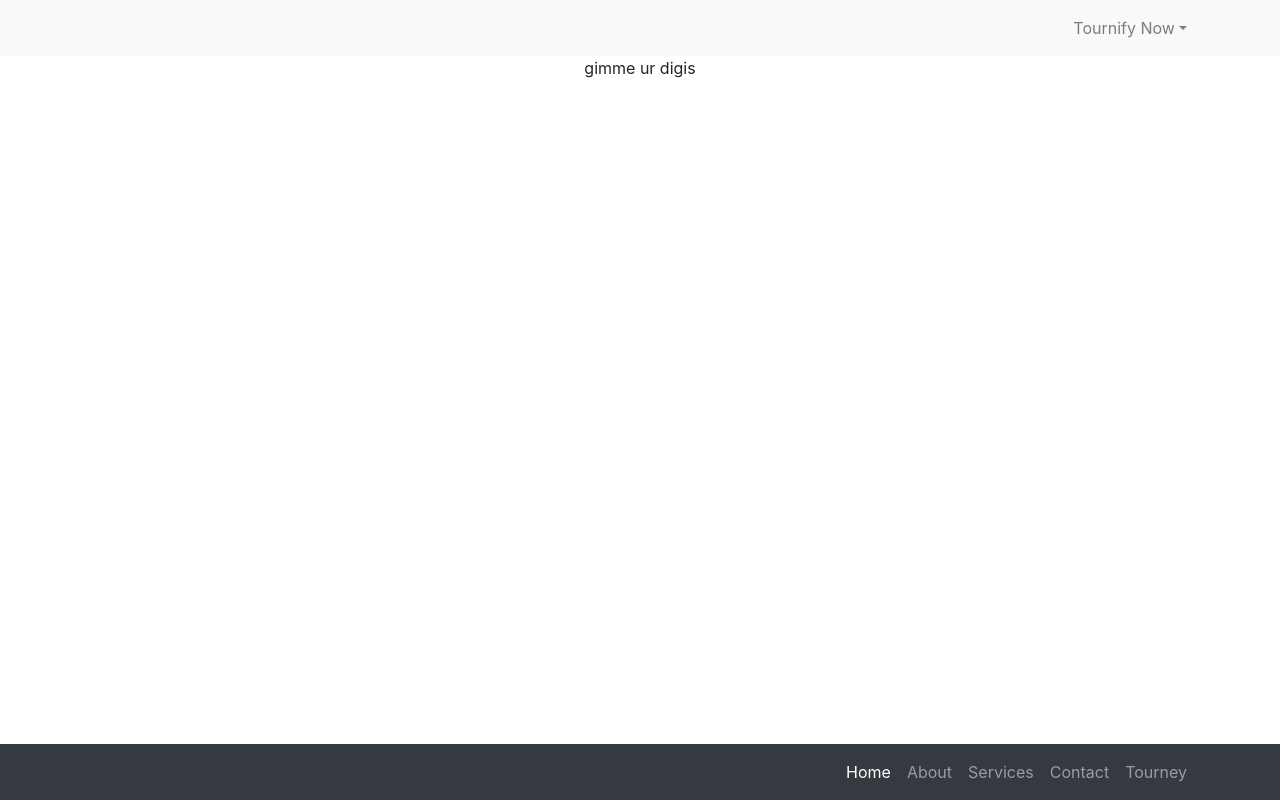
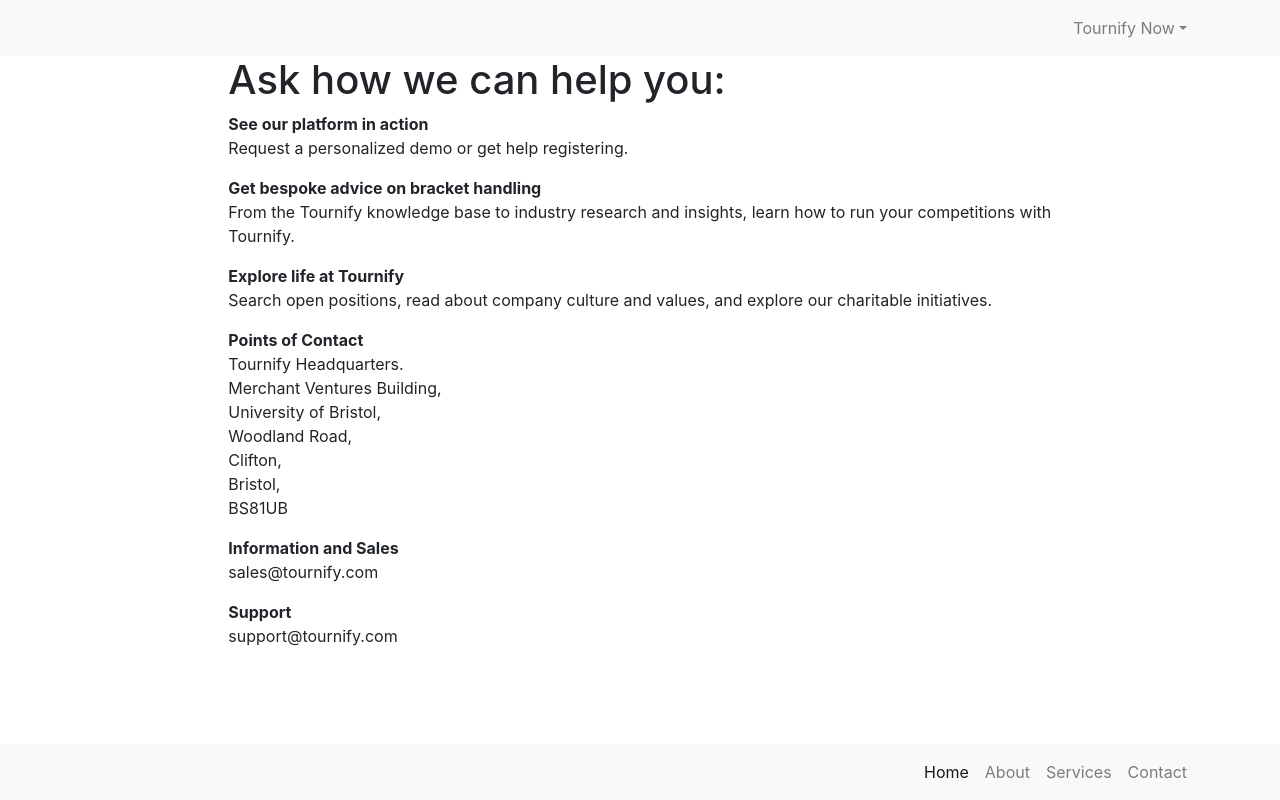
Before and after one commit to webtechxh/DynamicSite, a React (Create React App) app in the folder reactapp/: page /contact in a window 1280 px wide. Built offline with nearby package versions, Linux system fonts and the light colour scheme.

Commit message:
structural changes

```diff
--- a/reactapp/src/About.js
+++ b/reactapp/src/About.js
@@ -2,9 +2,31 @@
 
 function About() {
   return (
-      <div className="App">
-        About
+
+    <div class="container-fluid text-center">
+      <div class="row content">
+        <div class="col-sm-2 sidenav">
+        </div>
+        <div class="col-sm-8 text-left">
+          <h1>Who are we:</h1>
+          <div class="font-weight-bold">
+          The next generation tournament bracket generator
+          </div>
+          <p>WIth Tournify you can revolutionise the way you select and pitch team against one another</p>
+          <div class="font-weight-bold">
+          Simple and intuitive user interface
+          </div>
+          <p>Just get registered, name your teams and get back to the pitch.</p>
+          <div class="font-weight-bold">
+          Save time, save money, play more!
+          </div>
+
+        </div>
+        <div class="col-sm-2 sidenav">
+        </div>
       </div>
+    </div>
+
   );
 }
 
--- a/reactapp/src/App.js
+++ b/reactapp/src/App.js
@@ -16,7 +16,7 @@
 import Registertournament from "./Registertournament"
 import Tournamentresults from "./Tournamentresults"
 import Profile from "./Profile"
-import Tourney from "./Tourney"
+import Tournify from "./Tournify"
 
 
 function App() {
@@ -34,7 +34,7 @@
         <Route path="/registertournament/" component={Registertournament} />
         <Route path="/tournamentresults/" component={Tournamentresults} />
         <Route path="/profile/" component={Profile} />
-        <Route path="/tourney/" component={Tourney} />
+        <Route path="/tournify/" component={Tournify} />
         <Footer />
       </div>
     </Router>
--- a/reactapp/src/Contact.js
+++ b/reactapp/src/Contact.js
@@ -2,9 +2,55 @@
 
 function Contact() {
   return (
-      <div className="App">
-        gimme ur digis
+
+<div class="container-fluid text-center">
+  <div class="row content">
+    <div class="col-sm-2 sidenav">
+    </div>
+    <div class="col-sm-8 text-left">
+      <h1>Ask how we can help you:</h1>
+      <div class="font-weight-bold">
+      See our platform in action
       </div>
+      <p>Request a personalized demo or get help registering.</p>
+      <div class="font-weight-bold">
+      Get bespoke advice on bracket handling
+      </div>
+      <p>From the Tournify knowledge base to industry research and insights, learn how to run your competitions with Tournify.</p>
+      <div class="font-weight-bold">
+      Explore life at Tournify
+      </div>
+      <p>Search open positions, read about company culture and values, and explore our charitable initiatives.</p>
+      <div class="font-weight-bold">
+      Points of Contact
+      </div>
+      <ul class="list-unstyled">
+          <li>Tournify Headquarters.</li>
+          <li>Merchant Ventures Building,
+          <li>University of Bristol,</li>
+          <li>Woodland Road,</li>
+          </li>
+          <li>Clifton,</li>
+          <li>Bristol,</li>
+          <li>BS81UB</li>
+      </ul>
+
+      <ul class="list-unstyled">
+          <p>
+          <li class="font-weight-bold">Information and Sales</li>
+          <li>sales@tournify.com</li>
+          </p>
+          <p>
+          <li class="font-weight-bold">Support</li>
+          <li>support@tournify.com</li>
+          </p>
+      </ul>
+    </div>
+    <div class="col-sm-2 sidenav">
+    </div>
+  </div>
+</div>
+
   );
 }
 
--- a/reactapp/src/Footer.js
+++ b/reactapp/src/Footer.js
@@ -3,7 +3,7 @@
 
 function Footer() {
   return (
-    <nav class="navbar navbar-expand-lg navbar-dark bg-dark fixed-bottom">
+    <nav class="navbar navbar-expand-lg navbar-light bg-light fixed-bottom">
       <div class="container">
         <div class="collapse navbar-collapse" id="navbarResponsive">
           <ul class="navbar-nav ml-auto">
@@ -13,16 +13,13 @@
               </Link>
             </li>
             <li class="nav-item">
-              <Link class="nav-link" to="/about">About</Link>
+              <Link class="nav-link " to="/about">About</Link>
             </li>
             <li class="nav-item">
               <Link class="nav-link" to="/services">Services</Link>
             </li>
             <li class="nav-item">
               <Link class="nav-link" to="/contact">Contact</Link>
-            </li>
-            <li class="nav-item">
-              <Link class="nav-link" to="/tourney">Tourney</Link>
             </li>
           </ul>
         </div>
--- a/reactapp/src/Header.js
+++ b/reactapp/src/Header.js
@@ -23,7 +23,13 @@
                 <Link class="dropdown-item" to="/registertournament">Register Tournament</Link>
                 <Link class="dropdown-item" to="/registerteam">Register Team</Link>
                 <div class="dropdown-divider"></div>
-                <Link class="dropdown-item" to="/tournamentresults">Tournament Results</Link>
+
+                {/*
+                  <Link class="dropdown-item" to="/tournamentresults">Tournament Results</Link>
+                  <div class="dropdown-divider"></div>
+                */}
+
+                <Link class="dropdown-item" to="/tournify">Tournify</Link>
               </div>
             </li>
           </ul>
--- a/reactapp/src/Services.js
+++ b/reactapp/src/Services.js
@@ -2,9 +2,55 @@
 
 function Services() {
   return (
-      <div className="App">
-        wateva u desire
+
+    <div class="container-fluid text-center">
+      <div class="row content">
+        <div class="col-sm-2 sidenav">
+        </div>
+        <div class="col-sm-8 text-left">
+          <h1>Ask how we can help you:</h1>
+          <div class="font-weight-bold">
+          See our platform in action
+          </div>
+          <p>Request a personalized demo or get help registering.</p>
+          <div class="font-weight-bold">
+          Get bespoke advice on bracket handling
+          </div>
+          <p>From the Tournify knowledge base to industry research and insights, learn how to run your competitions with Tournify.</p>
+          <div class="font-weight-bold">
+          Explore life at Tournify
+          </div>
+          <p>Search open positions, read about company culture and values, and explore our charitable initiatives.</p>
+          <div class="font-weight-bold">
+          Points of Contact
+          </div>
+          <ul class="list-unstyled">
+              <li>Tournify Headquarters.</li>
+              <li>Merchant Ventures Building,
+              <li>University of Bristol,</li>
+              <li>Woodland Road,</li>
+              </li>
+              <li>Clifton,</li>
+              <li>Bristol,</li>
+              <li>BS81UB</li>
+          </ul>
+
+          <ul class="list-unstyled">
+              <p>
+              <li class="font-weight-bold">Information and Sales</li>
+              <li>sales@tournify.com</li>
+              </p>
+              <p>
+              <li class="font-weight-bold">Support</li>
+              <li>support@tournify.com</li>
+              </p>
+          </ul>
+        </div>
+        <div class="col-sm-2 sidenav">
+        </div>
       </div>
+    </div>
+
   );
 }
 
--- a/reactapp/src/Tourney.js
+++ b/reactapp/src/Tournify.js
@@ -23,7 +23,7 @@
 const Main = styled.div`
   grid-template-columns: ${props => props.mainIndexOfColumn};
   grid-template-rows: ${props => props.mainIndexOfRow};
-  background-color: #edd1ee;
+  background-color: #86d8f7;
   display: grid;
   height: 100vh;
   text-align: center;
--- a/reactapp/src/styles.css
+++ b/reactapp/src/styles.css
@@ -1,6 +1,6 @@
 .heading {
   width: 100%;
-  background-color: #ceb3d6;
+  background-color: #ff6666;
   color: 9b88b4;
 }
 
```
